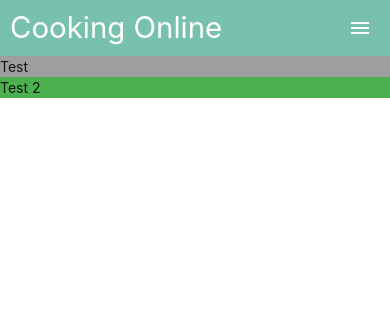
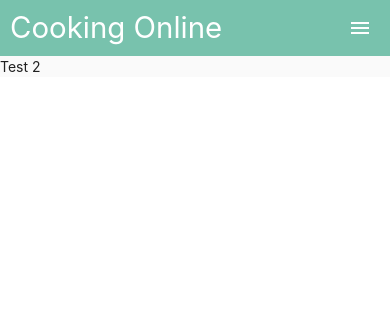
Before and after one commit to Code-Institute-Submissions/DCD-MilestoneProject, a Flask app: page / in a window 390 px wide. Shown: the top 316 px of the page. Run offline with Flask 2, Linux system fonts and the light colour scheme; some libraries are stand-ins or nearby versions.

Commit message:
Refining user page and responsive side nav

```diff
--- a/app.py
+++ b/app.py
@@ -140,7 +140,6 @@ def edit_recipe(recipe_id):
 
 @app.route('/update_recipe/<recipe_id>', methods=['POST'])
 def update_recipe(recipe_id):
-    recipes = mongo.db.recipes
     recipe = mongo.db.recipes.find_one({"_id": ObjectId(recipe_id)})
     user_input = request.form.to_dict()
     cuisines = categorise('cuisine', user_input)
@@ -161,7 +160,7 @@ def update_recipe(recipe_id):
         if 'instruction' in key:
             instructions[key] = val
 
-    recipes.update_one({'_id': ObjectId(recipe_id)},
+    mongo.db.recipes.update_one({'_id': ObjectId(recipe_id)},
         { '$set': {
                     "recipe_name": request.form['name'],
                     "origin": request.form['origin'],
--- a/templates/base.html
+++ b/templates/base.html
@@ -48,6 +48,11 @@
 
         <li><a href="{{ url_for('add_recipe') }}">Add Recipe</a></li>
 
+        <div class="hide-on-med-and-up ">
+            <li>New Arrivals</li>
+            <li>Test 2</li>
+        </div>
+
         {% if 'username' in session %}
             <li><a href="{{ url_for('logout') }}">Logout</a></li>
         {% endif %}
--- a/templates/index.html
+++ b/templates/index.html
@@ -1,12 +1,12 @@
 {% extends 'base.html' %} {% block content %}
 <div class="row">
-    <div class="col s12 m4 l2 index_layout">
-        <div class="background grey">
+    <div class="col s12 m4 l2 index_layout hide-on-small-only">
+        <div class="background green lighten-5">
             Test
         </div>
     </div>
     <div class="col s12 m8 l10 index_layout">
-        <div class="backgroud green">
+        <div class="backgroud grey lighten-5">
             Test 2
         </div>
     </div>
```
Also changed, not shown: templates/user_page.html (+8 -0 lines).
